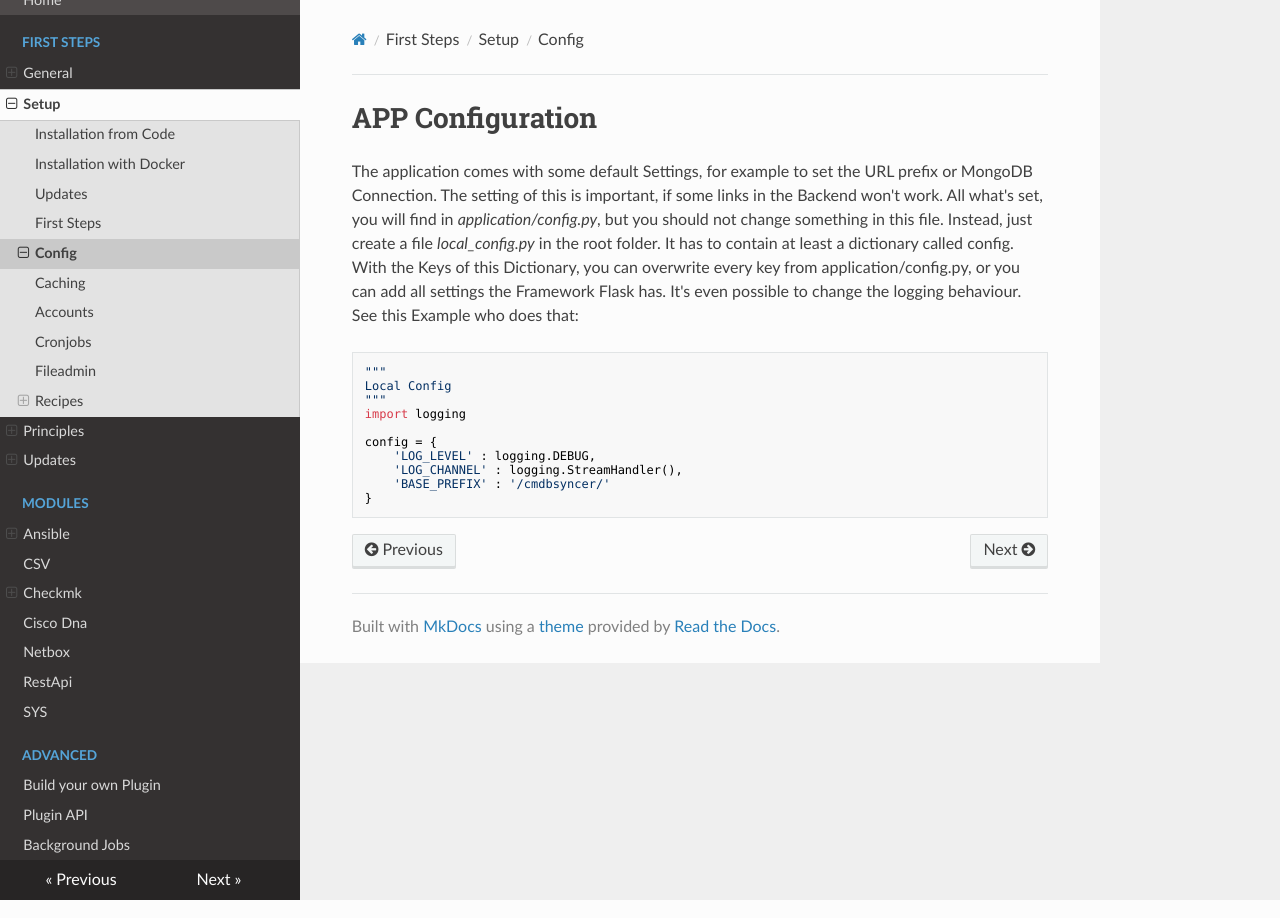
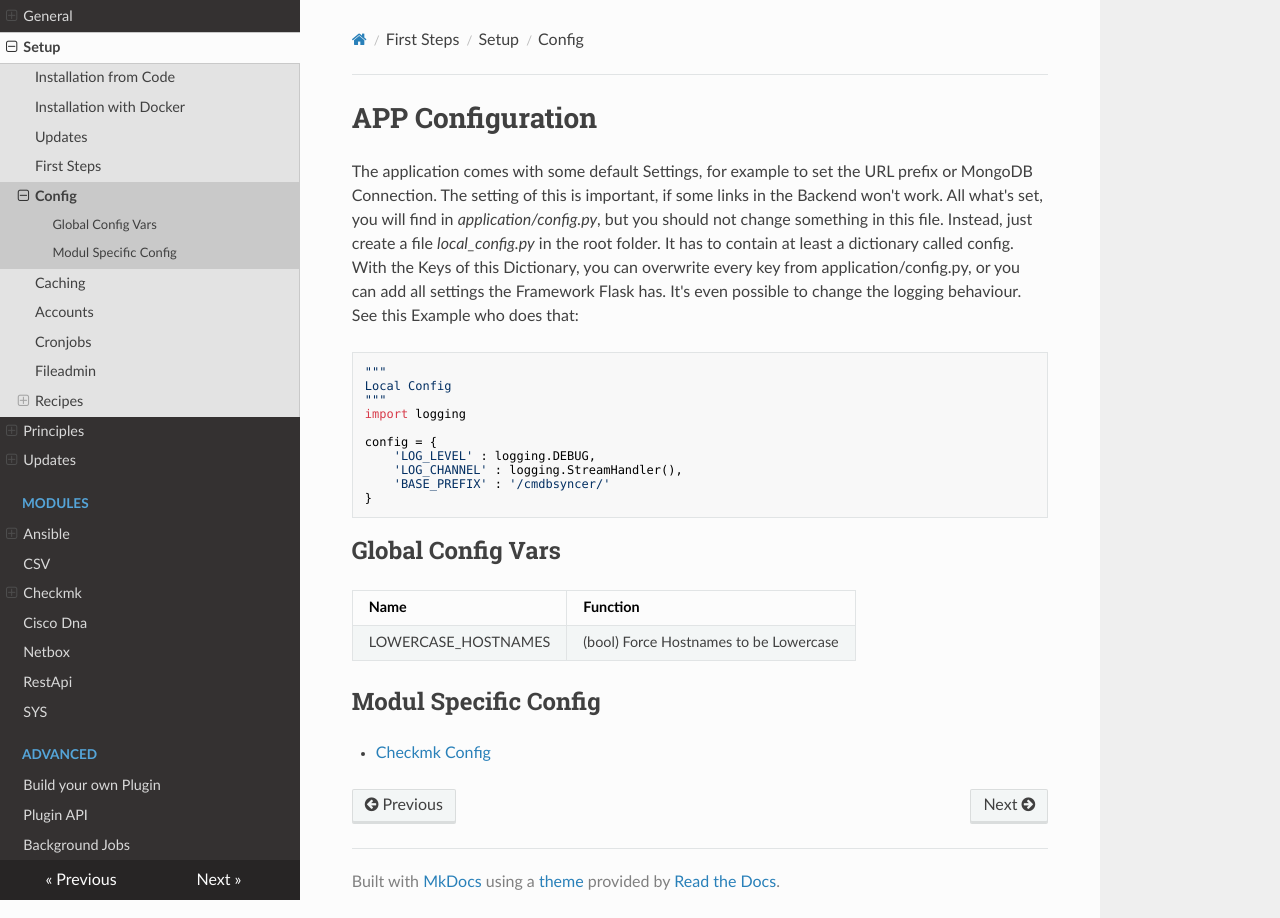
Before and after one commit to kuhn-ruess/cmdbsyncer-docs, an MkDocs documentation site: the page built from docs/basics/lcl_config.md, in a window 1280 px wide. Built offline with MkDocs 1.6.1, drawn with Linux system fonts in a browser that asks for light colours; nearby versions of some CDN libraries.

Commit message:
Updated Docu

````diff
--- a/docs/basics/lcl_config.md
+++ b/docs/basics/lcl_config.md
@@ -17,3 +17,16 @@ config = {
     'BASE_PREFIX' : '/cmdbsyncer/'
 }
 ```
+
+
+## Global Config Vars
+
+
+| Name |Function |
+| --- | --- |
+| LOWERCASE_HOSTNAMES | (bool) Force Hostnames to be Lowercase |
+
+
+## Modul Specific Config
+
+- [Checkmk Config](/checkmk/config_vars/)
--- a/mkdocs.yml
+++ b/mkdocs.yml
@@ -30,6 +30,7 @@ nav:
         - Filter: basics/filter.md
         - Debug Rules: basics/debug_rules.md
       - Updates:
+        - Changelog: updates/changelog.md
         - Update to 3.5: updates/3-5.md
 
 
````
Also changed, not shown: docs/updates/changelog.md (added, +17 -0 lines).
